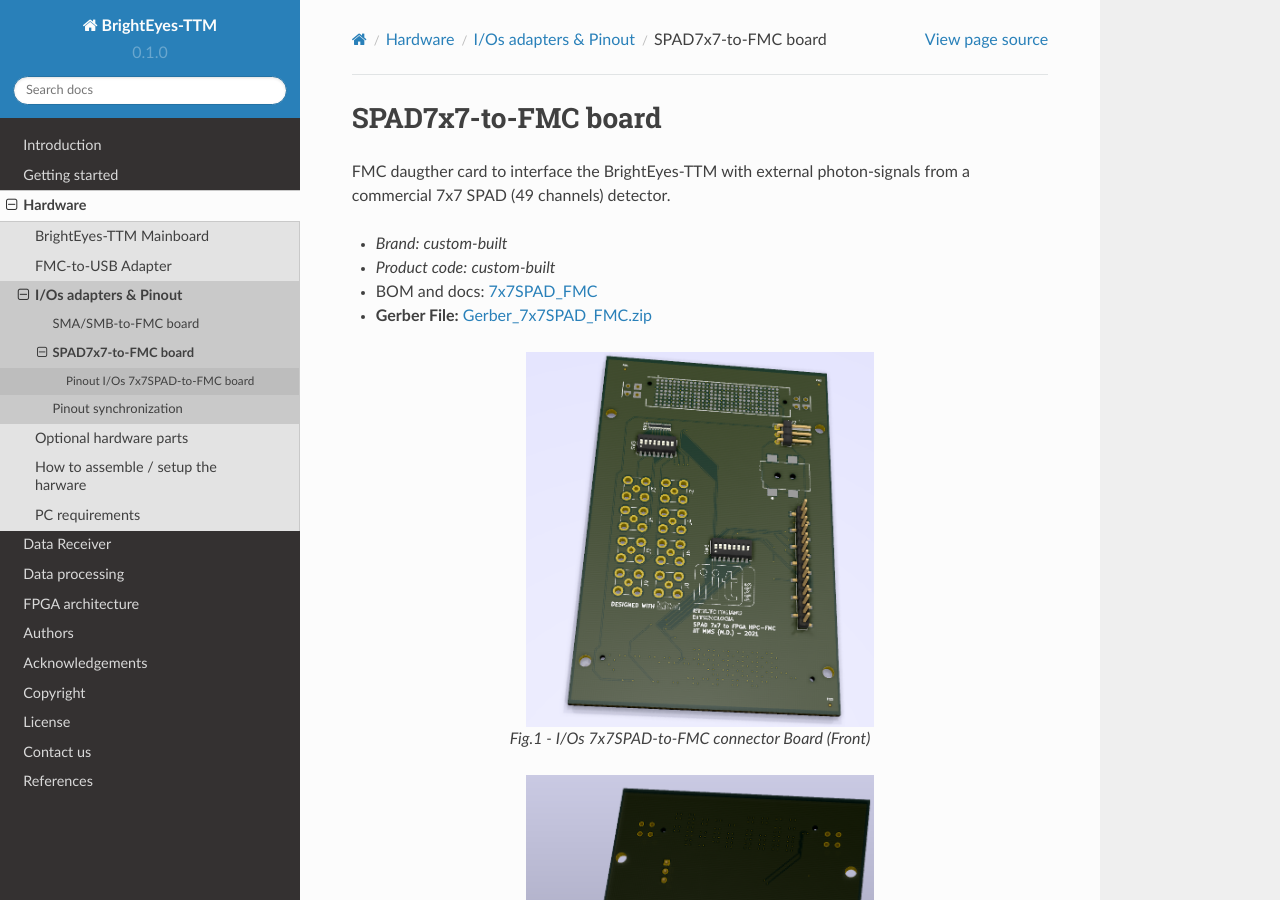
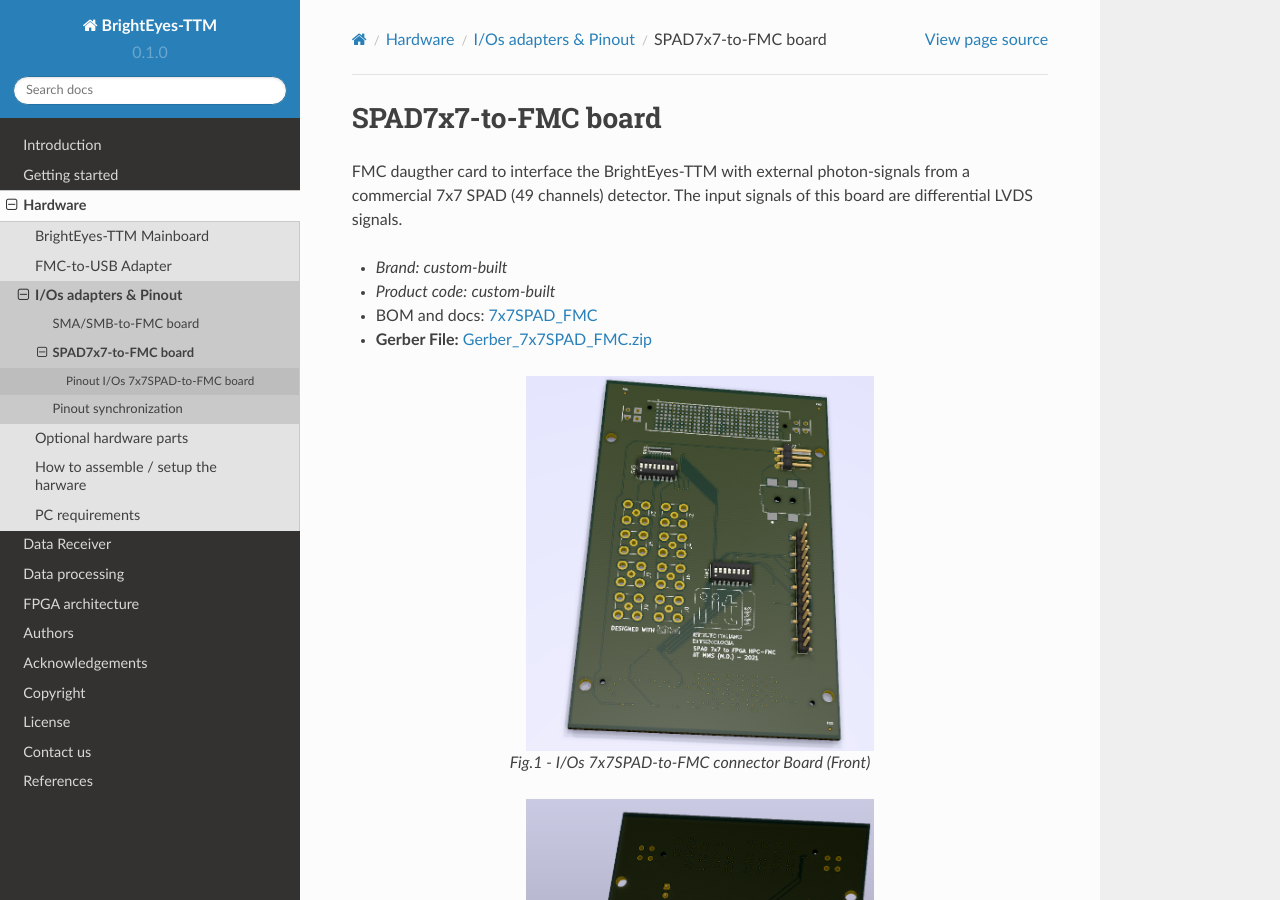
Before and after one commit to mattia-donato/BrightEyes-TTM-docs, a Sphinx documentation site: the page built from docs/source/pinout7x7.md, in a window 1280 px wide and 900 px high. Built offline with Sphinx 7.4.7 and the Read the Docs theme 2.0.0, drawn with Linux system fonts in a browser that asks for light colours; pages that are not in the unit, such as notebooks, are missing from menus.

Commit message:
Update pinout7x7.md

```diff
--- a/docs/source/pinout7x7.md
+++ b/docs/source/pinout7x7.md
@@ -1,5 +1,5 @@
 ## SPAD7x7-to-FMC board
-FMC daugther card to interface the BrightEyes-TTM with external photon-signals from a commercial 7x7 SPAD (49 channels) detector.
+FMC daugther card to interface the BrightEyes-TTM with external photon-signals from a commercial 7x7 SPAD (49 channels) detector. The input signals of this board are differential LVDS signals.
 
 - *Brand:* *custom-built*
 - *Product code:* *custom-built*
```
